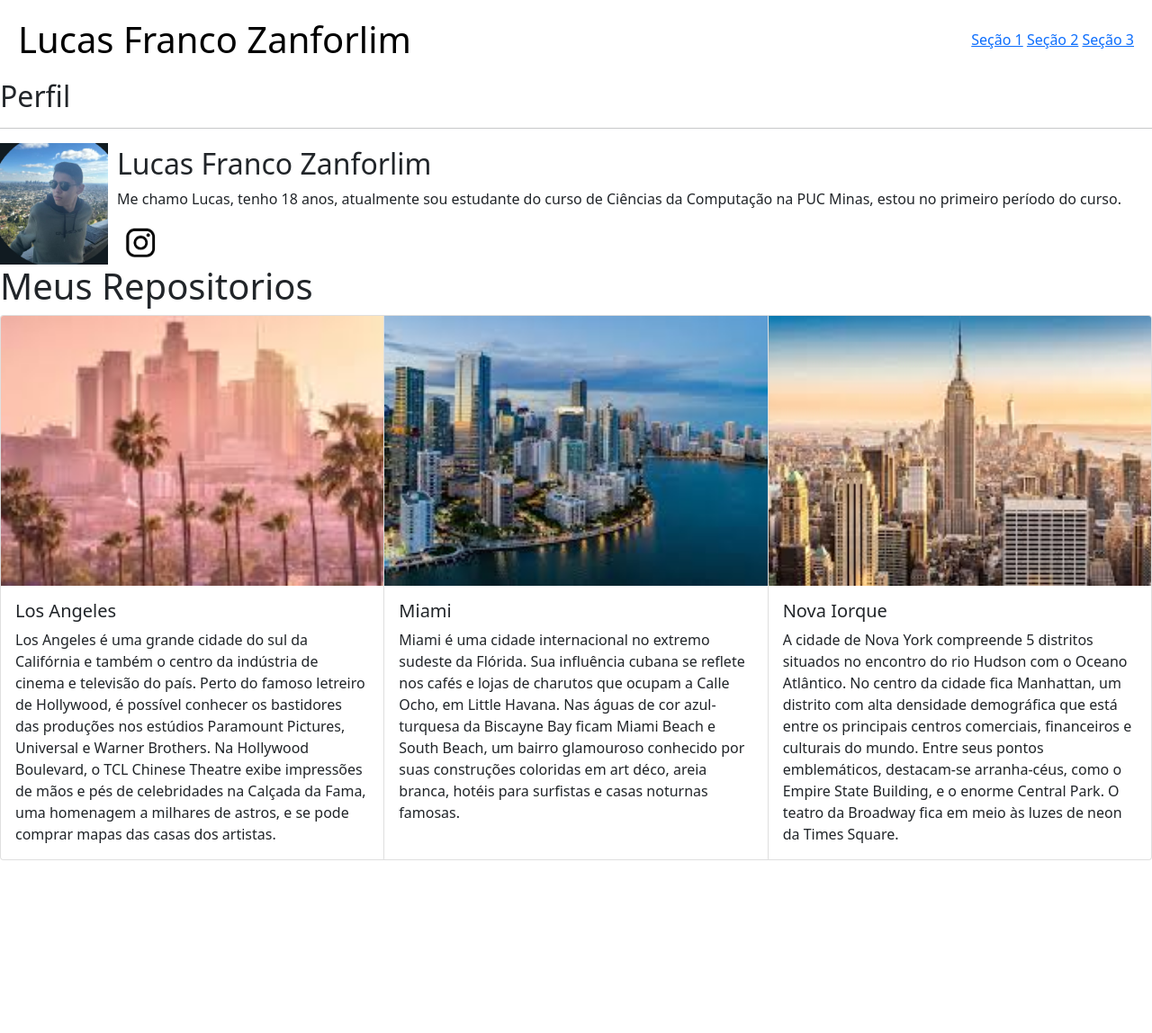
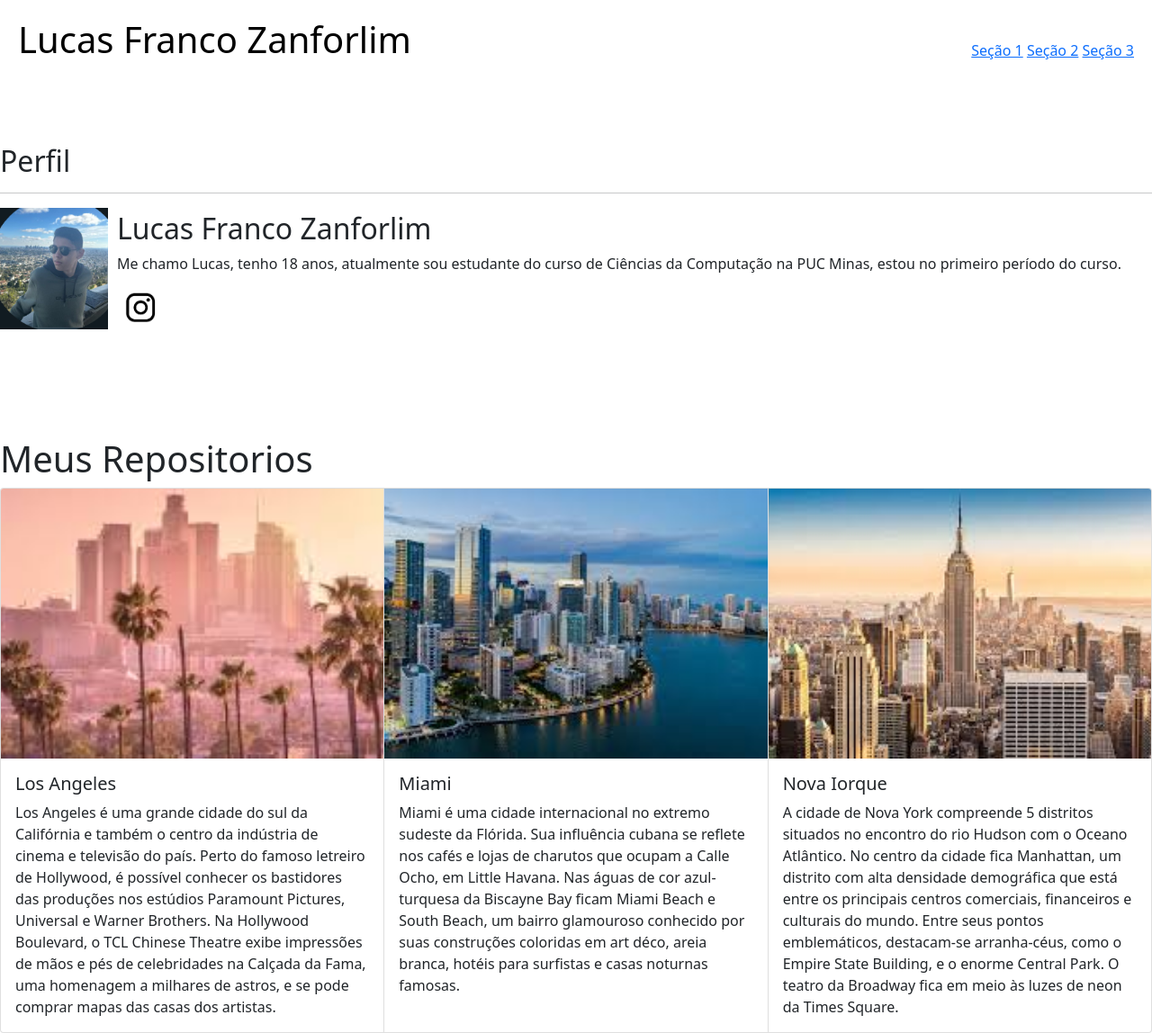
Before and after one commit to lucaszanfa/Trabalho-10-pts, a plain HTML site: page index.html in a window 1280 px wide. Shown: the whole page at 90% size. Before the commit the page ends 956 px from the top, so only its background shows below. Drawn offline with nearby package versions, Linux system fonts and the light colour scheme.

Commit message:
criando o primeiro repositorio

```diff
--- a/index.html
+++ b/index.html
@@ -12,11 +12,13 @@
     <header>
         <div class="name-container">
             <h1>Lucas Franco Zanforlim</h1>
+            <br><br><br>
         </div>
         <nav>
             <a href="#section1">Seção 1</a>
             <a href="#section2">Seção 2</a>
             <a href="#section3">Seção 3</a>
+            <br><br><br>
         </nav>
     </header>
     <section id="profile">
@@ -36,17 +38,20 @@
 
     </section>
 
-
+    <br><br><br><br><br>
 
     <h1>Meus Repositorios</h1>
     <div class="card-group">
         <div class="card">
-            <img src="imgs/los angeles.jpeg" class="card-img-top" alt="...">
+            <a href="repositorio1.html">
+                <img src="imgs/los angeles.jpeg" class="card-img-top" alt="...">
+            </a>
             <div class="card-body">
                 <h5 class="card-title">Los Angeles</h5>
                 <p class="card-text">Los Angeles é uma grande cidade do sul da Califórnia e também o centro da indústria de cinema e televisão do país. Perto do famoso letreiro de Hollywood, é possível conhecer os bastidores das produções nos estúdios Paramount Pictures, Universal e Warner Brothers. Na Hollywood Boulevard, o TCL Chinese Theatre exibe impressões de mãos e pés de celebridades na Calçada da Fama, uma homenagem a milhares de astros, e se pode comprar mapas das casas dos artistas.</p>
             </div>
         </div>
+
         <div class="card">
             <img src="imgs/miami.jpeg" class="card-img-top" alt="...">
             <div class="card-body">
```
Also changed, not shown: imgs/repositorio1.html (added).
